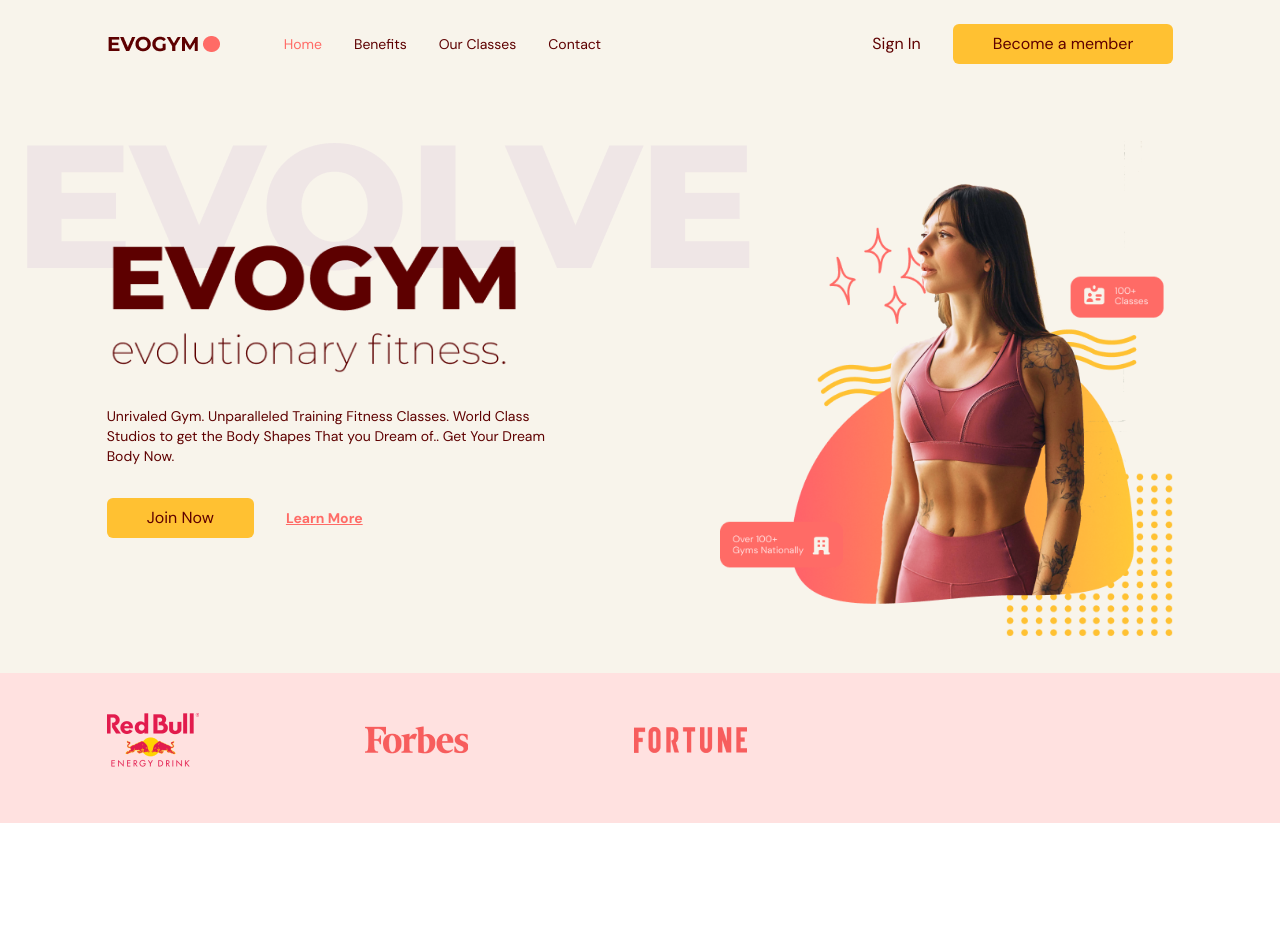
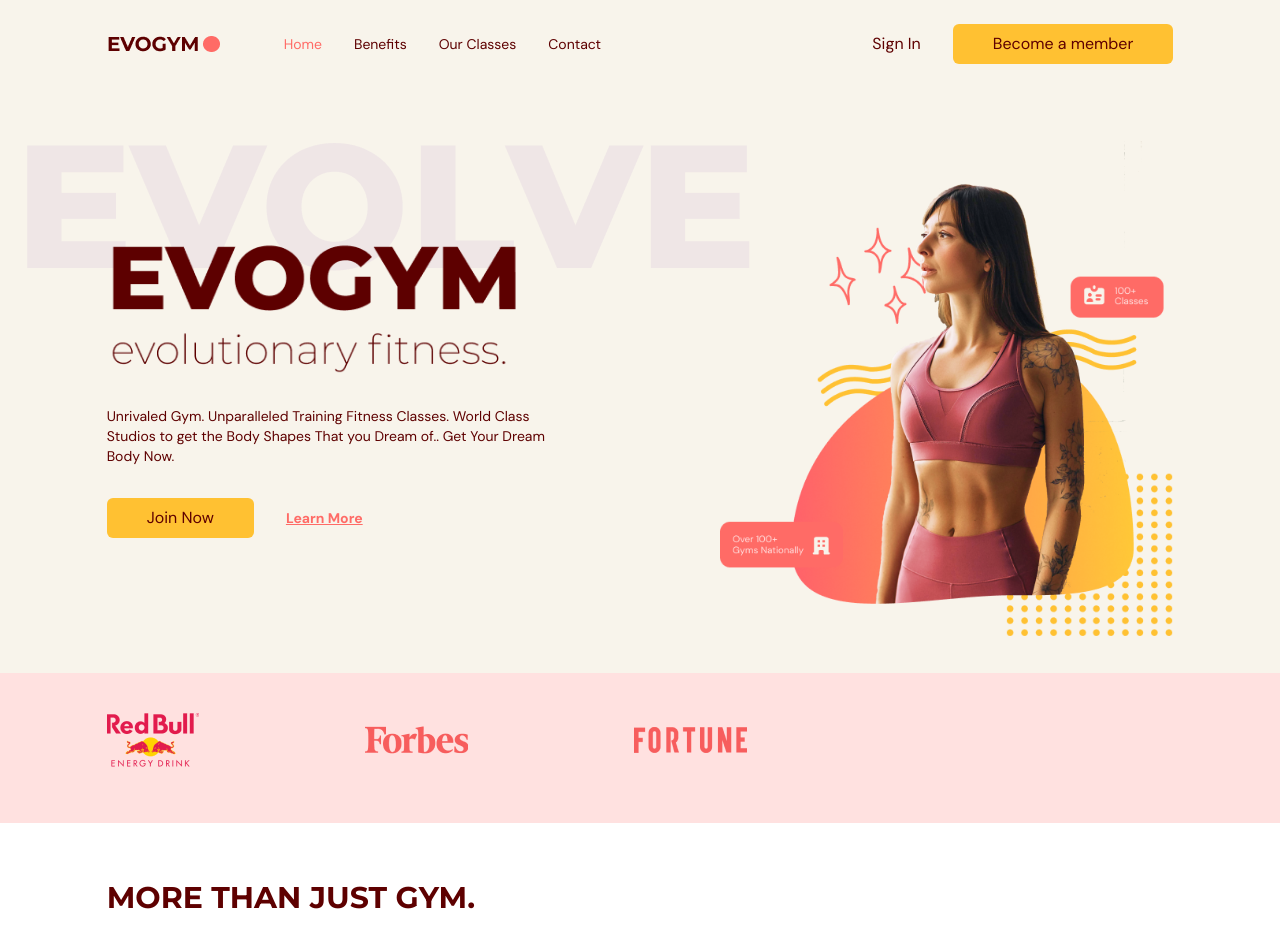
Before and after one commit to cansurer-at/gym-typescript-app, a React (Vite) app: page / in a window 1280 px wide. Shown: the top 948 px of the page. Before the commit the page ends 823 px from the top, so only its background shows below. Built offline with nearby package versions, Linux system fonts and the light colour scheme.

Commit message:
Benefits page start and reusable htext component

```diff
--- a/src/App.tsx
+++ b/src/App.tsx
@@ -1,8 +1,7 @@
 import Navbar from "@/scenes/navbar";
 import { useEffect, useState } from "react";
 import { SelectedPage } from "./shared/types";
-SelectedPage
-
+import Benefits from "@/scenes/benefits";
 import Home from '@/scenes/home'
 
 
@@ -34,6 +33,7 @@
         setSelectedPage={setSelectedPage}
       />
       <Home setSelectedPage={setSelectedPage} />
+      <Benefits setSelectedPage={setSelectedPage} />
     </div>
   );
 }
--- /dev/null
+++ b/src/scenes/benefits/index.tsx
@@ -0,0 +1,26 @@
+import {
+  HomeModernIcon,
+  UserGroupIcon,
+  AcademicCapIcon,
+} from "@heroicons/react/24/solid";
+import { SelectedPage } from "@/shared/types";
+import { motion } from "framer-motion";
+import HText from "@/shared/HText"
+
+type Props = {
+  setSelectedPage: (value: SelectedPage) => void;
+};
+
+const Benefits = ({setSelectedPage}: Props) => {
+  return (
+    <section id="benefits" className="mx-auto min-h-full w-5/6 py-20 ">
+      <motion.div
+        onViewportEnter={() => setSelectedPage(SelectedPage.Benefits)}
+      >
+        <HText>MORE THAN JUST GYM.</HText>
+      </motion.div>
+    </section>
+  );
+};
+
+export default Benefits;
--- /dev/null
+++ b/src/shared/HText.tsx
@@ -0,0 +1,13 @@
+import React from 'react'
+
+type Props = {
+  children: React.ReactNode;
+};
+
+const HText = ({children}: Props) => {
+  return (
+    <h1 className="basis-3/5 font-montserrat text-3xl font-bold">{children}</h1>
+  );
+}
+
+export default HText;
```
